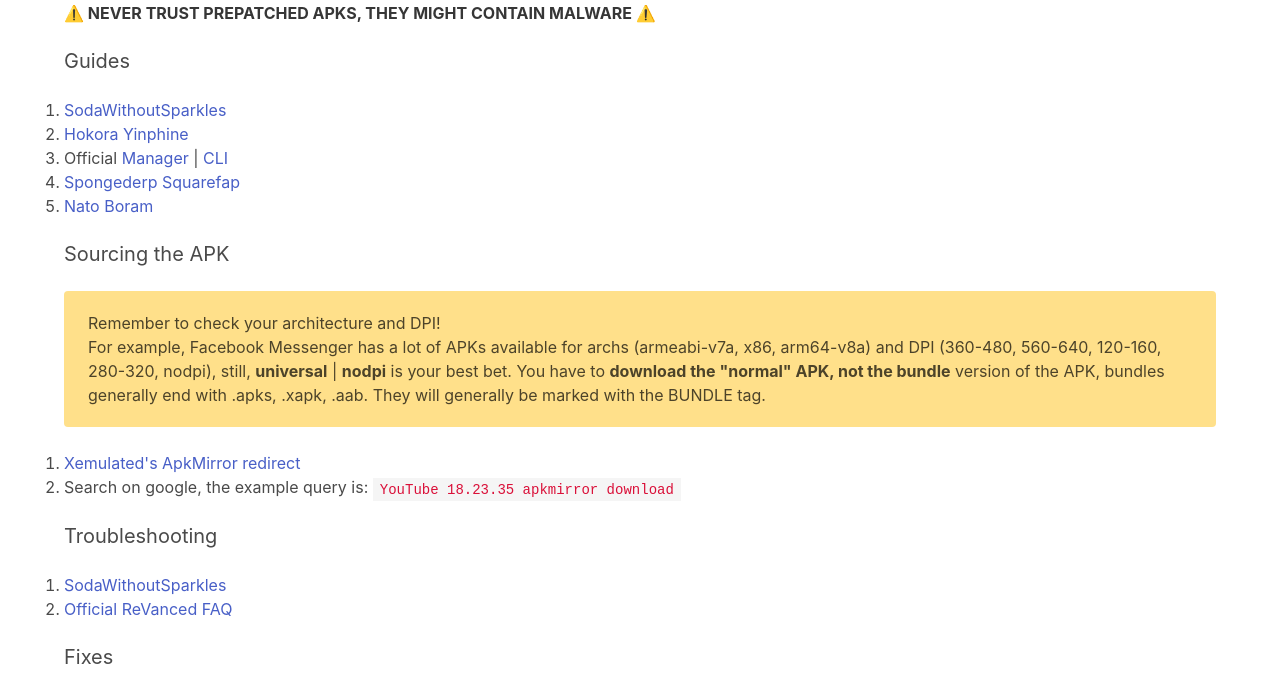
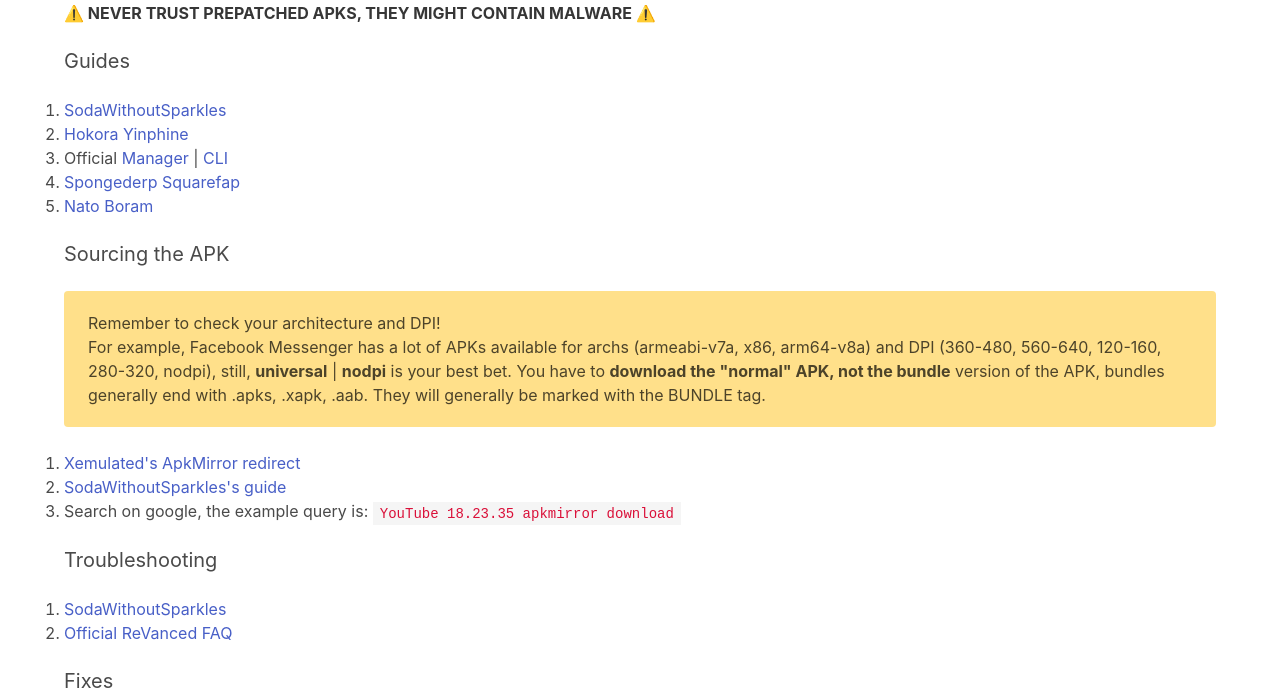
Before and after one commit to xemulat/revanced-help-site, a website: page index.html in a window 1280 px wide. Shown: the part 107-800 px from the top of the page. Drawn offline with nearby package versions, Linux system fonts and the light colour scheme.

Commit message:
add SODA

```diff
--- a/index.html
+++ b/index.html
@@ -37,6 +37,7 @@
       </div>
       <ol>
         <li><a href="https://xem.lol/rv">Xemulated's ApkMirror redirect</a></li>
+        <li><a href="https://sodawithoutsparkles.github.io/revanced-troubleshooting-guide/step-by-step/02-check-ver/">SodaWithoutSparkles's guide</a></li>
         <li>Search on google, the example query is: <code>YouTube 18.23.35 apkmirror download</code></li>
       </ol>
 
```
